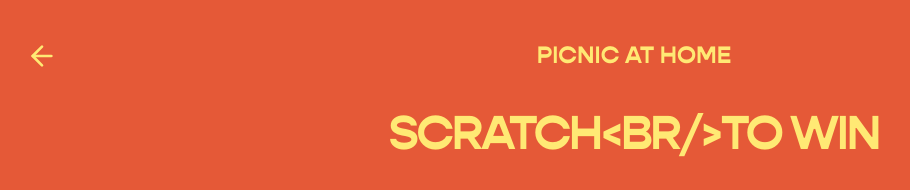
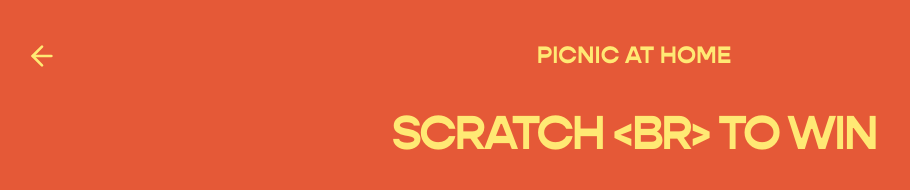
Before and after one commit to JaydenElworthy/burgerstack, a Next.js app: page /scratch in a window 1280 px wide. Shown: the top 190 px of the page, without its empty margins (6-916 px from the left). Built offline with nearby package versions, Linux system fonts and the light colour scheme; no server answers.

Commit message:
Update page.js

```diff
--- a/app/scratch/page.js
+++ b/app/scratch/page.js
@@ -143,7 +143,7 @@ export default function ScratchCard() {
       {/* Hero Text */}
       <div className="text-center mb-8 px-4">
         <h2 className="text-[12vw] sm:text-5xl font-bold uppercase leading-[0.8] tracking-tighter text-[#FFE974]">
-          {status === 'locked_need_points' ? 'BONUS LOCKED' : 'Scratch<br/>to Win'}
+          {status === 'locked_need_points' ? 'BONUS LOCKED' : 'Scratch <br> to Win'}
         </h2>
       </div>
 
```
